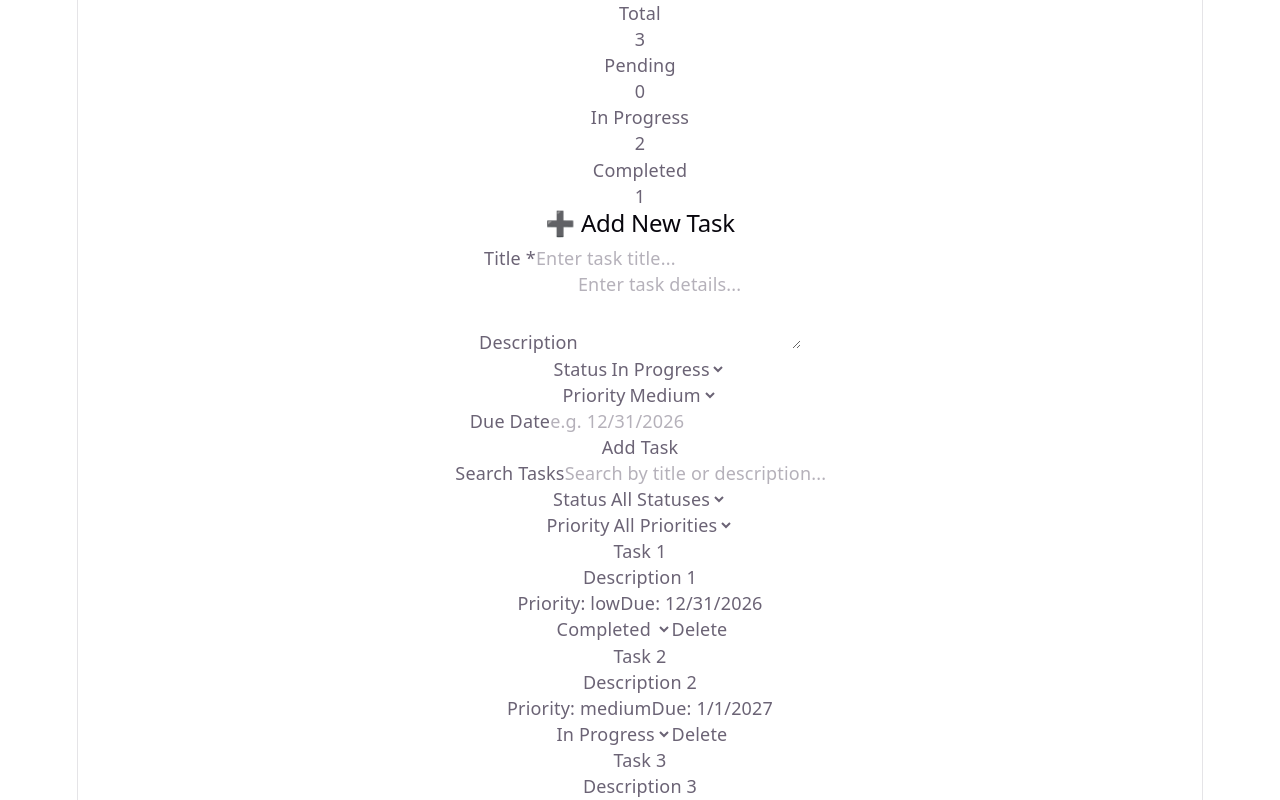
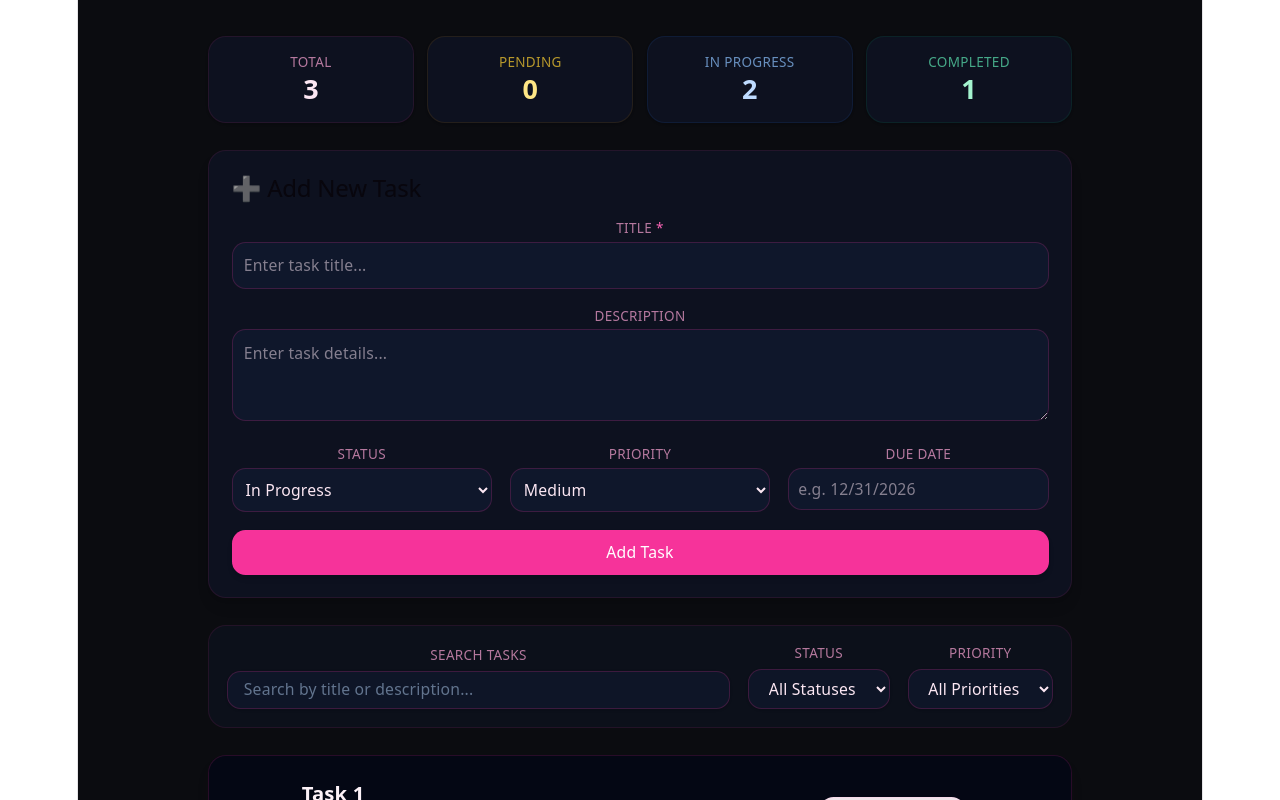
Before and after one commit to tamirahawkins97-ui/Rendering-Lists, a React (Vite) app in the folder rendering-lists/: page / in a window 1280 px wide. Shown: the top 800 px of the page. Built offline with nearby package versions, Linux system fonts and the light colour scheme.

Commit message:
Add Tailwind CSS dependencies and refactor TaskForm component

```diff
--- a/rendering-lists/package.json
+++ b/rendering-lists/package.json
@@ -17,6 +17,7 @@
     "@babel/core": "^7.29.7",
     "@eslint/js": "^10.0.1",
     "@rolldown/plugin-babel": "^0.2.3",
+    "@tailwindcss/vite": "^4.3.3",
     "@types/babel__core": "^7.20.5",
     "@types/node": "^24.13.3",
     "@types/react": "^19.2.18",
@@ -27,6 +28,7 @@
     "eslint-plugin-react-hooks": "^7.1.1",
     "eslint-plugin-react-refresh": "^0.5.4",
     "globals": "^17.11.0",
+    "tailwindcss": "^4.3.3",
     "typescript": "~6.0.2",
     "typescript-eslint": "^8.67.0",
     "vite": "^8.2.2"
--- a/rendering-lists/src/components/TaskForm.tsx
+++ b/rendering-lists/src/components/TaskForm.tsx
@@ -1,4 +1,4 @@
-import { useState, useEffect } from 'react';
+import { useState, type ChangeEvent } from 'react';
 import { type Task, type TaskStatus } from './TaskItem';
 
 export interface NewTaskData {
@@ -16,45 +16,41 @@ interface SingleStateFormProps {
   onCancelEdit?: () => void;
 }
 
-const SingleStateForm: React.FC<SingleStateFormProps> = ({
+const DEFAULT_FORM_STATE: NewTaskData = {
+  title: '',
+  description: '',
+  status: 'in-progress',
+  priority: 'medium',
+  dueDate: '',
+};
+
+const getInitialFormData = (task: Task | null | undefined): NewTaskData => {
+  if (task) {
+    return {
+      title: task.title,
+      description: task.description,
+      status: task.status,
+      priority: task.priority,
+      dueDate: task.dueDate,
+    };
+  }
+  return DEFAULT_FORM_STATE;
+};
+
+const SingleStateForm = ({
   onAddTask,
   onUpdateTask,
   taskToEdit,
   onCancelEdit,
-}) => {
-  const [formData, setFormData] = useState<NewTaskData>({
-    title: '',
-    description: '',
-    status: 'in-progress',
-    priority: 'medium',
-    dueDate: '',
-  });
+}: SingleStateFormProps) => {
+  const [formData, setFormData] = useState<NewTaskData>(() =>
+    getInitialFormData(taskToEdit)
+  );
 
   const [errors, setErrors] = useState<{ title?: string }>({});
 
-  // Populate form if editing an existing task
-  useEffect(() => {
-    if (taskToEdit) {
-      setFormData({
-        title: taskToEdit.title,
-        description: taskToEdit.description,
-        status: taskToEdit.status,
-        priority: taskToEdit.priority,
-        dueDate: taskToEdit.dueDate,
-      });
-    } else {
-      setFormData({
-        title: '',
-        description: '',
-        status: 'in-progress',
-        priority: 'medium',
-        dueDate: '',
-      });
-    }
-  }, [taskToEdit]);
-
   const handleChange = (
-    e: React.ChangeEvent<HTMLInputElement | HTMLTextAreaElement | HTMLSelectElement>
+    e: ChangeEvent<HTMLInputElement | HTMLTextAreaElement | HTMLSelectElement>
   ) => {
     const { name, value } = e.target;
     setFormData((prev) => ({ ...prev, [name]: value }));
@@ -64,7 +60,7 @@ const SingleStateForm: React.FC<SingleStateFormProps> = ({
     }
   };
 
-  const handleSubmit = (e: React.FormEvent) => {
+  const handleSubmit = (e: ChangeEvent<HTMLFormElement>) => {
     e.preventDefault();
 
     // Validation
@@ -82,18 +78,16 @@ const SingleStateForm: React.FC<SingleStateFormProps> = ({
     }
 
     // Reset Form
-    setFormData({
-      title: '',
-      description: '',
-      status: 'in-progress',
-      priority: 'medium',
-      dueDate: '',
-    });
+    setFormData(DEFAULT_FORM_STATE);
     setErrors({});
   };
 
   return (
-    <form onSubmit={handleSubmit} className="space-y-4 bg-slate-900/60 p-5 rounded-2xl border border-pink-500/10 shadow-lg">
+    <form
+      key={taskToEdit?.id ?? 'new-task'}
+      onSubmit={handleSubmit}
+      className="space-y-4 bg-slate-900/60 p-5 rounded-2xl border border-pink-500/10 shadow-lg"
+    >
       <div className="flex items-center justify-between mb-2">
         <h2 className="text-lg font-semibold text-pink-100">
           {taskToEdit ? '✏️ Edit Task' : '➕ Add New Task'}
--- a/rendering-lists/src/components/TaskInput.tsx
+++ b/rendering-lists/src/components/TaskInput.tsx
@@ -30,7 +30,7 @@ const TaskForm: React.FC<TaskFormProps> = ({ onAddTask }) => {
     setErrors((prev) => ({ ...prev, [name]: '' }));
   };
 
-  const handleSubmit = (e: React.FormEvent<HTMLFormElement>) => {
+  const handleSubmit = (e: React.ChangeEvent<HTMLFormElement>) => {
     e.preventDefault();
 
     // Basic Validation for Task Creation
```
Also changed, not shown: 1 other file (tests, documents, lock files or other folders).
